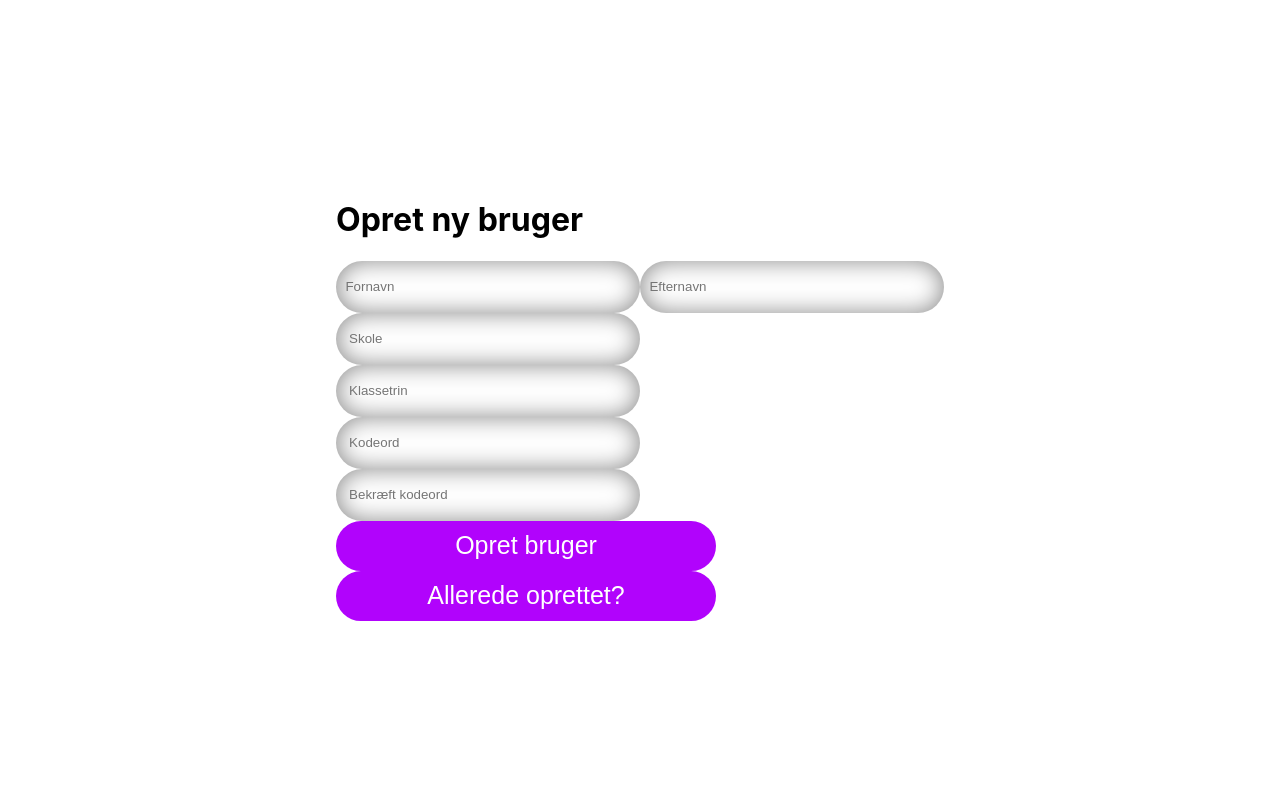
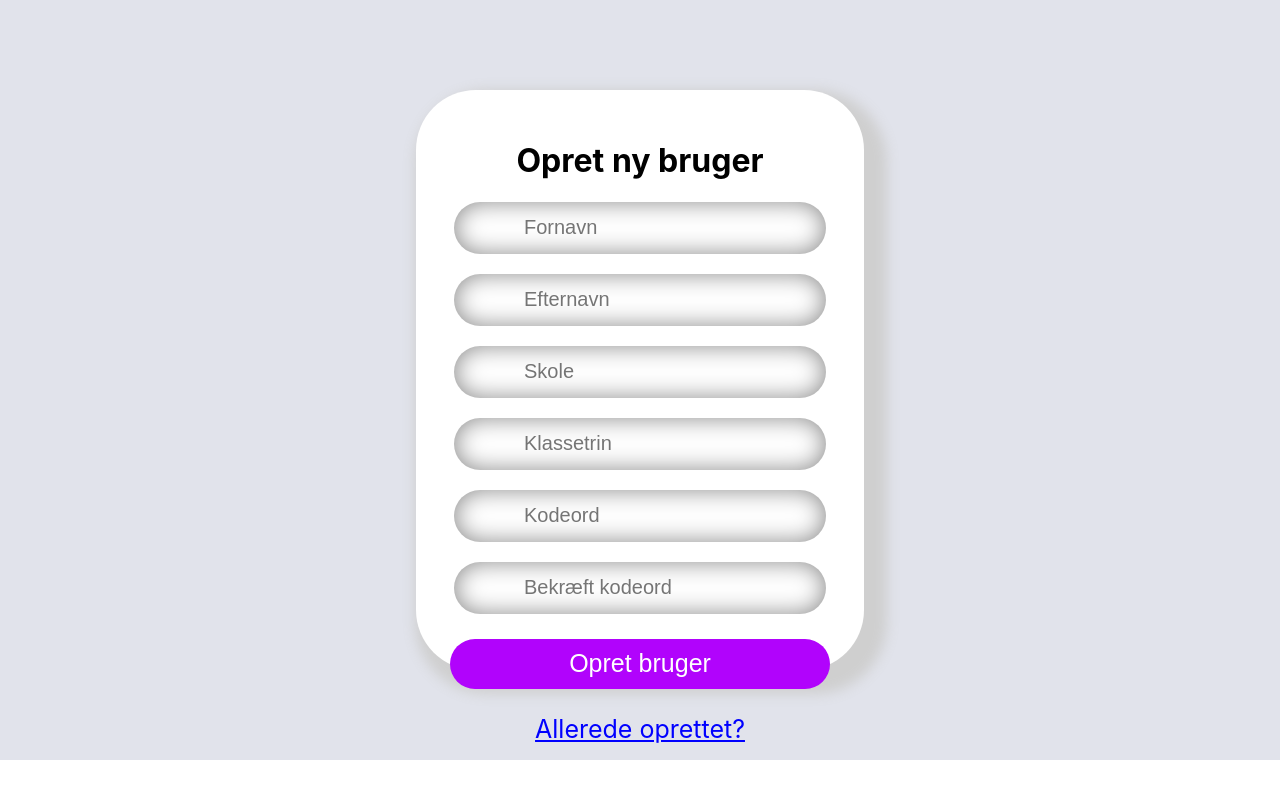
Before and after one commit to Hildan94/GRP1ProjectFinal, a React (Create React App) app in the folder web/: page /signup in a window 1280 px wide. Built offline with nearby package versions, Linux system fonts and the light colour scheme.

Commit message:
signup.js updated to match frontpage.js using the frontpage.css file to match design. No backend.

```diff
--- a/web/src/pages/signup.js
+++ b/web/src/pages/signup.js
@@ -1,6 +1,12 @@
 import {useNavigate} from "react-router-dom";
 import {React} from "react";
 import {Button, TextField} from "@mui/material";
+
+/**
+ * Page for signing up to use the site. When a user signs up they are to be assigned a unique ID.
+ *
+ * The className attribute is used to specify a CSS class
+ * */
 
 function Signup() {
 
@@ -15,48 +21,39 @@ function Signup() {
     }
 
     return (
-        <div style={{
-            position: 'absolute', left: '50%', top: '50%',
-            transform: 'translate(-50%, -50%)'
-        }}>
+        <div className="main">
+            <div className={"sub-main"}>
                 <div>
+
                     <h1>Opret ny bruger</h1>
+
+                    <div>
+                        <input type="text" placeholder="Fornavn" className="name"/>
                     </div>
-            <div>
-                <form>
-                    <label>
-                        <input type="text" placeholder="  Fornavn" name="name"/>
-                        <input type="text" placeholder="  Efternavn" name="name"/>
-                    </label>
-                </form>
-                <form>
-                    <label>
-                        <input type="text" placeholder="   Skole" name="school"/>
-                    </label>
-                </form>
-                <form>
-                    <label>
-                        <input type="text" placeholder="   Klassetrin" name="gradeno"/>
-                    </label>
-                </form>
-                <form>
-                    <label>
-                        <input type="text" placeholder="   Kodeord" name="password"/>
-                    </label>
-                </form>
-                <form>
-                    <label>
-                        <input type="text" placeholder="   Bekræft kodeord" name="passwordconfirm"/>
-                    </label>
-                </form>
+                    <div className="second-input">
+                        <input type="text" placeholder="Efternavn" className="name"/>
                     </div>
-            <div>
+                    <div className="second-input">
+                        <input type="text" placeholder="Skole" className="name"/>
+                    </div>
+                    <div className="second-input">
+                        <input type="text" placeholder="Klassetrin" className="name"/>
+                    </div>
+                    <div className="second-input">
+                        <input type="text" placeholder="Kodeord" className="name"/>
+                    </div>
+                    <div className="second-input">
+                        <input type="text" placeholder="Bekræft kodeord" className="name"/>
+                    </div>
+
+                    <div className="login-button">
                         <button onClick={toHome}>Opret bruger</button>
                     </div>
-            <div>
-                <button onClick={toFrontpage}>Allerede oprettet?</button>
+                    <p className="link">
+                        <a href="/">Allerede oprettet?</a>
+                    </p>
                 </div>
-
+            </div>
         </div>
     );
 }
@@ -64,7 +61,16 @@ function Signup() {
 export default Signup;
 
 /*
-<div className="link">
-    <a href="/">Allerede oprettet?</a>
+
+<div>
+    <button onClick={toFrontpage}>Allerede oprettet?</button>
 </div>
 * */
+
+/*
+<div style={{
+            position: 'absolute', left: '50%', top: '50%',
+            transform: 'translate(-50%, -50%)'
+        }}>
+</div>
+* */
```
Lines whose indentation alone changed are shown as unchanged.
